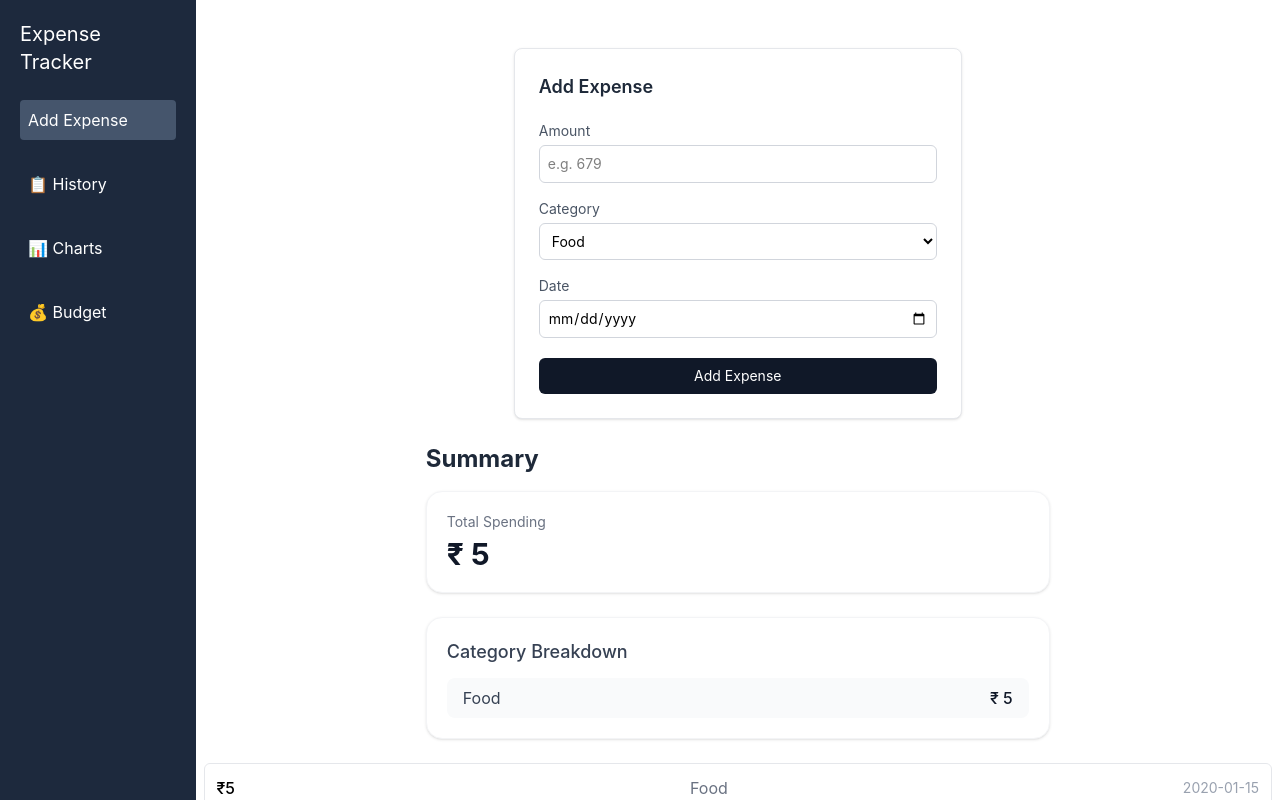
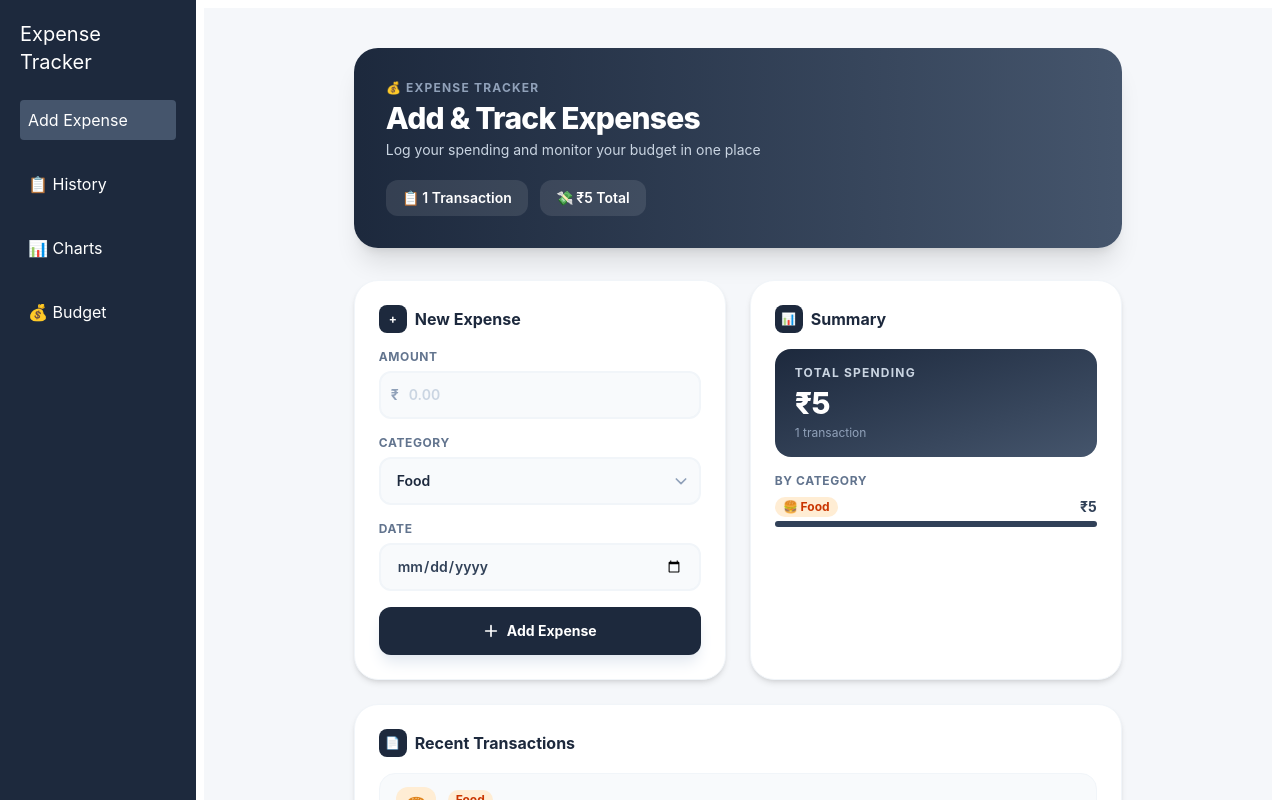
Before and after one commit to bhavyabansal2811/Smart-Expense-Tracker, a React (Vite) app: page / in a window 1280 px wide. Both pictures are taken after typing "5", "2020-01-15" into the empty fields and a click on the button "Add Expense". Built offline with nearby package versions, Linux system fonts and the light colour scheme.

Commit message:
added css in add expense and also some changes in my component files except slidebar.jsx

```diff
--- a/src/Components/ExpenseForm.jsx
+++ b/src/Components/ExpenseForm.jsx
@@ -1,88 +1,102 @@
 import React, { useState } from "react";
 
-function ExpenseForm({addexpense}) {
+function ExpenseForm({ addexpense }) {
+
     // e.target.value is ALWAYS a string, even if input type is number.
+
   const [amount, setAmount] = useState("");
   const [category, setCategory] = useState("Food");
   const [date, setDate] = useState("");
 
   //HANDLE SUBMIT KE LIYE
-  function handleSubmit(e){
-     e.preventDefault(); //to prevent default from reload
 
-    console.log("Form submitted ");
+  function handleSubmit(e) {
+    e.preventDefault();//to prevent default from reload
 
+    if (!date || !category || !amount) {
+      alert("Fill all the details");
+      return;
+    }
+    const expense = {
+      id: Date.now(),
+      amount: Number(amount),
+      category,
+      date,
+    };
 
-    if(!date || !category || !amount){
-      alert("Fill all the details")
-      return
-    }
-    const expense={
-      id:Date.now(),
-      amount:Number(amount),
-      category,
-      date
-    }
     //ye value addexpense naam ke ek function me pass ho rha hai jo app.jsx me hai
-    console.log("Sending expense:", expense);
+    //taki submit hoone ke baad sb default value pr aa jaiye
+
     addexpense(expense);
-
-    //taki submit hoone ke baad sb default value pr aa jaiye
     setAmount("");
     setCategory("Food");
-    setDate("")
-
-
+    setDate("");
   }
 
   return (
-    <div className="max-w-md mx-auto mt-10">
-      <form onSubmit={handleSubmit} className="bg-white border border-gray-200 rounded-lg p-6 shadow-sm">
-        <h2 className="text-lg font-semibold text-gray-800 mb-5">
-          Add Expense
-        </h2>
+    <form onSubmit={handleSubmit} className="space-y-4">
 
-        <div className="mb-4">
-          <label className="block text-sm text-gray-600 mb-1">Amount</label>
+      <div>
+        <label className="block text-xs font-bold text-slate-500 uppercase tracking-wider mb-1.5">
+          Amount
+        </label>
+        <div className="relative">
+          <span className="absolute left-3 top-1/2 -translate-y-1/2 text-slate-400 font-bold text-sm select-none">₹</span>
           <input
             type="number"
-            placeholder="e.g. 679"
+            placeholder="0.00"
             value={amount}
             onChange={(e) => setAmount(e.target.value)}
-            className="w-full border border-gray-300 rounded-md p-2 text-sm focus:outline-none focus:ring-1 focus:ring-gray-400"
+            className="w-full border-2 border-slate-100 hover:border-slate-300 focus:border-slate-800 rounded-xl pl-7 pr-4 py-3 text-sm text-slate-800 font-semibold placeholder-slate-300 focus:outline-none transition-all duration-200 bg-slate-50 focus:bg-white"
           />
         </div>
+      </div>
 
-        <div className="mb-4">
-          <label className="block text-sm text-gray-600 mb-1">Category</label>
+      <div>
+        <label className="block text-xs font-bold text-slate-500 uppercase tracking-wider mb-1.5">
+          Category
+        </label>
+        <div className="relative">
           <select
             value={category}
             onChange={(e) => setCategory(e.target.value)}
-            className="w-full border border-gray-300 rounded-md p-2 text-sm bg-white focus:outline-none focus:ring-1 focus:ring-gray-400"
+            className="w-full border-2 border-slate-100 hover:border-slate-300 focus:border-slate-800 rounded-xl px-4 py-3 text-sm text-slate-800 font-semibold bg-slate-50 focus:bg-white appearance-none focus:outline-none transition-all duration-200"
           >
             <option>Food</option>
             <option>Travel</option>
             <option>Shopping</option>
+            <option>Health</option>
+            <option>Bills</option>
             <option>Others</option>
           </select>
+          <svg className="w-4 h-4 text-slate-400 absolute right-3 top-1/2 -translate-y-1/2 pointer-events-none" fill="none" stroke="currentColor" strokeWidth={2.5} viewBox="0 0 24 24">
+            <path strokeLinecap="round" strokeLinejoin="round" d="M19 9l-7 7-7-7" />
+          </svg>
         </div>
-        <div className="mb-5">
-          <label className="block text-sm text-gray-600 mb-1">Date</label>
+      </div>
+
+      <div>
+        <label className="block text-xs font-bold text-slate-500 uppercase tracking-wider mb-1.5">
+          Date
+        </label>
         <input
           type="date"
           value={date}
           onChange={(e) => setDate(e.target.value)}
-            className="w-full border border-gray-300 rounded-md p-2 text-sm focus:outline-none focus:ring-1 focus:ring-gray-400"
+          className="w-full border-2 border-slate-100 hover:border-slate-300 focus:border-slate-800 rounded-xl px-4 py-3 text-sm text-slate-700 font-semibold bg-slate-50 focus:bg-white focus:outline-none transition-all duration-200"
         />
       </div>
+
       <button
         type="submit"
-          className="w-full bg-gray-900 text-white text-sm py-2 rounded-md hover:bg-gray-800 transition"
+        className="w-full bg-slate-800 hover:bg-slate-700 active:scale-95 text-white text-sm font-bold py-3.5 rounded-xl transition-all duration-150 flex items-center justify-center gap-2 shadow-lg shadow-slate-200 mt-1"
       >
+        <svg className="w-4 h-4" fill="none" stroke="currentColor" strokeWidth={2.5} viewBox="0 0 24 24">
+          <path strokeLinecap="round" strokeLinejoin="round" d="M12 4v16m8-8H4" />
+        </svg>
         Add Expense
       </button>
     </form>
-    </div>
   );
 }
 
--- a/src/Components/ExpenseList.jsx
+++ b/src/Components/ExpenseList.jsx
@@ -1,24 +1,65 @@
-import React,{useState} from 'react'
+import React from 'react'
 //expenses ek object hai
-function ExpenseList({expenses}) {
-    if (expenses.length==0){
-        return(
-            <p className='text-gray-400 mt-7'>No expenses yet...</p>
-        )
-    }
+const categoryEmoji = {
+  Food: "🍔",
+  Travel: "✈️",
+  Shopping: "🛍️",
+  Health: "💊",
+  Bills: "🧾",
+  Others: "📦",
+};
+
+const categoryColor = {
+  Food: "bg-orange-100 text-orange-700",
+  Travel: "bg-blue-100 text-blue-700",
+  Shopping: "bg-pink-100 text-pink-700",
+  Health: "bg-green-100 text-green-700",
+  Bills: "bg-red-100 text-red-700",
+  Others: "bg-gray-100 text-gray-700",
+};
+
+function ExpenseList({ expenses }) {
+  if (expenses.length === 0) {
+    return (
+      <div className="flex flex-col items-center justify-center py-10 text-center">
+        <div className="text-4xl mb-3">🧾</div>
+        <p className="text-slate-500 font-semibold text-sm">No transactions yet</p>
+        <p className="text-slate-400 text-xs mt-1">Your expenses will appear here</p>
+      </div>
+    );
+  }
+
   return (
-    <div>
-        {
-            expenses.map((expense)=>(
-                <div key={expense.id} className="flex justify-between items-center border border-gray-200 rounded-md p-3">
-                    <span className='font-medium '>₹{expense.amount}</span>
-                    <span className='text-gray-500'>{expense.category}</span>
-                    <span className='text-gray-400 text-sm'>{expense.date}</span>
-                </div>
-            ))
-        }
+    <div className="space-y-2">
+      {expenses.map((expense, index) => {
+        const emoji = categoryEmoji[expense.category] || "📦";
+        const colorClass = categoryColor[expense.category] || "bg-gray-100 text-gray-700";
+        return (
+          <div
+            key={expense.id}
+            className="flex items-center justify-between bg-slate-50 hover:bg-slate-100 border border-slate-100 rounded-2xl px-4 py-3 transition-colors duration-150 group"
+          >
+            {/* Left */}
+            <div className="flex items-center gap-3">
+              <div className={`w-10 h-10 rounded-xl flex items-center justify-center text-lg flex-shrink-0 ${colorClass}`}>
+                {emoji}
+              </div>
+              <div>
+                <p className={`text-xs font-bold px-2 py-0.5 rounded-full inline-block ${colorClass}`}>
+                  {expense.category}
+                </p>
+                <p className="text-slate-400 text-xs mt-0.5">{expense.date}</p>
+              </div>
+            </div>
+
+            <p className="text-slate-800 font-extrabold text-base">
+              ₹{Number(expense.amount).toLocaleString('en-IN')}
+            </p>
+          </div>
+        );
+      })}
     </div>
-  )
+  );
 }
 
-export default ExpenseList
+export default ExpenseList;
--- a/src/Components/Summary.jsx
+++ b/src/Components/Summary.jsx
@@ -1,10 +1,29 @@
 import React from "react";
+
+const categoryEmoji = {
+  Food: "🍔",
+  Travel: "✈️",
+  Shopping: "🛍️",
+  Health: "💊",
+  Bills: "🧾",
+  Others: "📦",
+};
+
+const categoryColor = {
+  Food: "bg-orange-100 text-orange-700",
+  Travel: "bg-blue-100 text-blue-700",
+  Shopping: "bg-pink-100 text-pink-700",
+  Health: "bg-green-100 text-green-700",
+  Bills: "bg-red-100 text-red-700",
+  Others: "bg-gray-100 text-gray-700",
+};
 
 function Summary({ expenses }) {
   // exp → current expense object summ=0(initial value)
   const total = expenses.reduce((summ, exp) => summ + Number(exp.amount), 0);
 
   //Grouping our category
+
   const categoryData = {};
   expenses.forEach((exp) => {
     if (categoryData[exp.category]) {
@@ -14,38 +33,58 @@ function Summary({ expenses }) {
     }
   });
 
-  if (expenses.length == 0) {
-    return <p className="text-gray-400 mt-7">No expense added yet...</p>;
+  if (expenses.length === 0) {
+    return (
+      <div className="flex flex-col items-center justify-center py-10 text-center">
+        <div className="text-4xl mb-3">📊</div>
+        <p className="text-slate-500 font-semibold text-sm">No data yet</p>
+        <p className="text-slate-400 text-xs mt-1">Add an expense to see your summary</p>
+      </div>
+    );
   }
+
   return (
-    <div className="p-6 max-w-2xl mx-auto">
-      <h2 className="text-2xl font-bold text-gray-800 mb-4">Summary</h2>
+    <div className="space-y-4">
 
-      {/* total spending */}
-      <div className="bg-white shadow-sm rounded-2xl p-5 mb-6 border border-gray-100">
-        <p className="text-gray-500 text-sm">Total Spending</p>
-        <h3 className="text-3xl font-bold text-gray-900 mt-1">₹ {total}</h3>
+    {/* total spending */}
+
+      <div className="bg-gradient-to-br from-slate-800 to-slate-600 rounded-2xl px-5 py-4 text-white">
+        <p className="text-slate-300 text-xs font-bold uppercase tracking-widest mb-1">Total Spending</p>
+        <p className="text-3xl font-extrabold tracking-tight">₹{total.toLocaleString('en-IN')}</p>
+        <p className="text-slate-400 text-xs mt-1">{expenses.length} transaction{expenses.length !== 1 ? 's' : ''}</p>
       </div>
 
       {/* .entries()->It converts an object into an array */}
       {/* category,amt] This is array destructuring ex=["Food", 500] */}
-      <div className="bg-white shadow-sm rounded-2xl p-5 border border-gray-100">
-        <h3 className="text-lg font-medium text-gray-700 mb-3">
-          Category Breakdown
-        </h3>
 
-        <ul className="space-y-3">
-          {Object.entries(categoryData).map(([category, amt]) => (
-            <li
-              key={category}
-              className="flex justify-between items-center bg-gray-50 px-4 py-2 rounded-lg"
-            >
-              <span className="text-gray-700">{category}</span>
-              <span className="font-medium text-gray-900">₹ {amt}</span>
-            </li>
-          ))}
+      <div>
+        <p className="text-xs font-bold text-slate-500 uppercase tracking-wider mb-2">By Category</p>
+        <ul className="space-y-2">
+          {Object.entries(categoryData).map(([category, amt]) => {
+            const percent = Math.round((amt / total) * 100);
+            const colorClass = categoryColor[category] || "bg-gray-100 text-gray-700";
+            const emoji = categoryEmoji[category] || "📦";
+            return (
+              <li key={category}>
+                <div className="flex justify-between items-center mb-1">
+                  <span className={`text-xs font-bold px-2 py-0.5 rounded-full flex items-center gap-1 ${colorClass}`}>
+                    {emoji} {category}
+                  </span>
+                  <span className="text-slate-700 font-bold text-sm">₹{amt.toLocaleString('en-IN')}</span>
+                </div>
+                {/* Progress bar */}
+                <div className="w-full bg-slate-100 rounded-full h-1.5">
+                  <div
+                    className="bg-slate-700 h-1.5 rounded-full transition-all duration-500"
+                    style={{ width: `${percent}%` }}
+                  />
+                </div>
+              </li>
+            );
+          })}
         </ul>
       </div>
+
     </div>
   );
 }
--- a/src/Pages/AddExpense.jsx
+++ b/src/Pages/AddExpense.jsx
@@ -1,22 +1,58 @@
-import React,{useState} from 'react'
+import React from 'react'
 import ExpenseForm from '../Components/ExpenseForm'
 import ExpenseList from '../Components/ExpenseList'
 import Summary from '../Components/Summary'
 
-export default function AddExpense({expenses,addexpense}) {
-  // const [expenses,setExpenses]=useState([])
-  // function addexpense(expense){
-  //   console.log("called",expenses)
-  //   setExpenses((prev)=>[...prev,expense])
-  // }
+export default function AddExpense({ expenses, addexpense }) {
+  return (
+    <div className="min-h-screen bg-[#f5f7fa] px-4 py-10">
 
-  return (
-    <div>
-      <ExpenseForm addexpense={addexpense}/>
+      <div className="max-w-3xl mx-auto bg-gradient-to-r from-slate-800 to-slate-600 rounded-3xl px-8 py-8 mb-8 shadow-xl">
 
-      <Summary expenses={expenses}/>
-      {/* WE didnt pass setExpenses because it may  Breaks component separation */}
-      <ExpenseList expenses={expenses}/>
+        <p className="text-slate-400 text-xs font-bold uppercase tracking-widest mb-1">💰 Expense Tracker</p>
+        <h1 className="text-white text-3xl font-extrabold tracking-tight mb-1">Add & Track Expenses</h1>
+        <p className="text-slate-300 text-sm">Log your spending and monitor your budget in one place
+        </p>
+        <div className="mt-5 flex items-center gap-3">
+          <div className="bg-white/10 rounded-xl px-4 py-2 text-white text-sm font-semibold">
+            📋 {expenses.length} Transaction{expenses.length !== 1 ? 's' : ''}
+          </div>
+          <div className="bg-white/10 rounded-xl px-4 py-2 text-white text-sm font-semibold">
+            💸 ₹{expenses.reduce((s, e) => s + Number(e.amount), 0).toLocaleString('en-IN')} Total
+          </div>
+        </div>
+      </div>
+      <div className="max-w-3xl mx-auto grid grid-cols-1 md:grid-cols-2 gap-6">
+
+
+        <div className="bg-white rounded-3xl shadow-md border border-slate-100 p-6">
+          <h2 className="text-slate-800 text-base font-bold mb-4 flex items-center gap-2">
+            <span className="w-7 h-7 bg-slate-800 rounded-lg flex items-center justify-center text-white text-xs">+</span>
+            New Expense
+          </h2>
+          <ExpenseForm addexpense={addexpense} />
+        </div>
+
+
+        <div className="bg-white rounded-3xl shadow-md border border-slate-100 p-6">
+          <h2 className="text-slate-800 text-base font-bold mb-4 flex items-center gap-2">
+            <span className="w-7 h-7 bg-slate-800 rounded-lg flex items-center justify-center text-white text-xs">📊</span>
+            Summary
+          </h2>
+          <Summary expenses={expenses} />
+        </div>
+
+      </div>
+
+      <div className="max-w-3xl mx-auto mt-6 bg-white rounded-3xl shadow-md border border-slate-100 p-6">
+        <h2 className="text-slate-800 text-base font-bold mb-4 flex items-center gap-2">
+          <span className="w-7 h-7 bg-slate-800 rounded-lg flex items-center justify-center text-white text-xs">📄</span>
+          Recent Transactions
+        </h2>
+        {/* WE didnt pass setExpenses because it may Break component separation */}
+
+        <ExpenseList expenses={expenses} />
+      </div>
 
     </div>
   )
```
Lines whose indentation alone changed are shown as unchanged.
